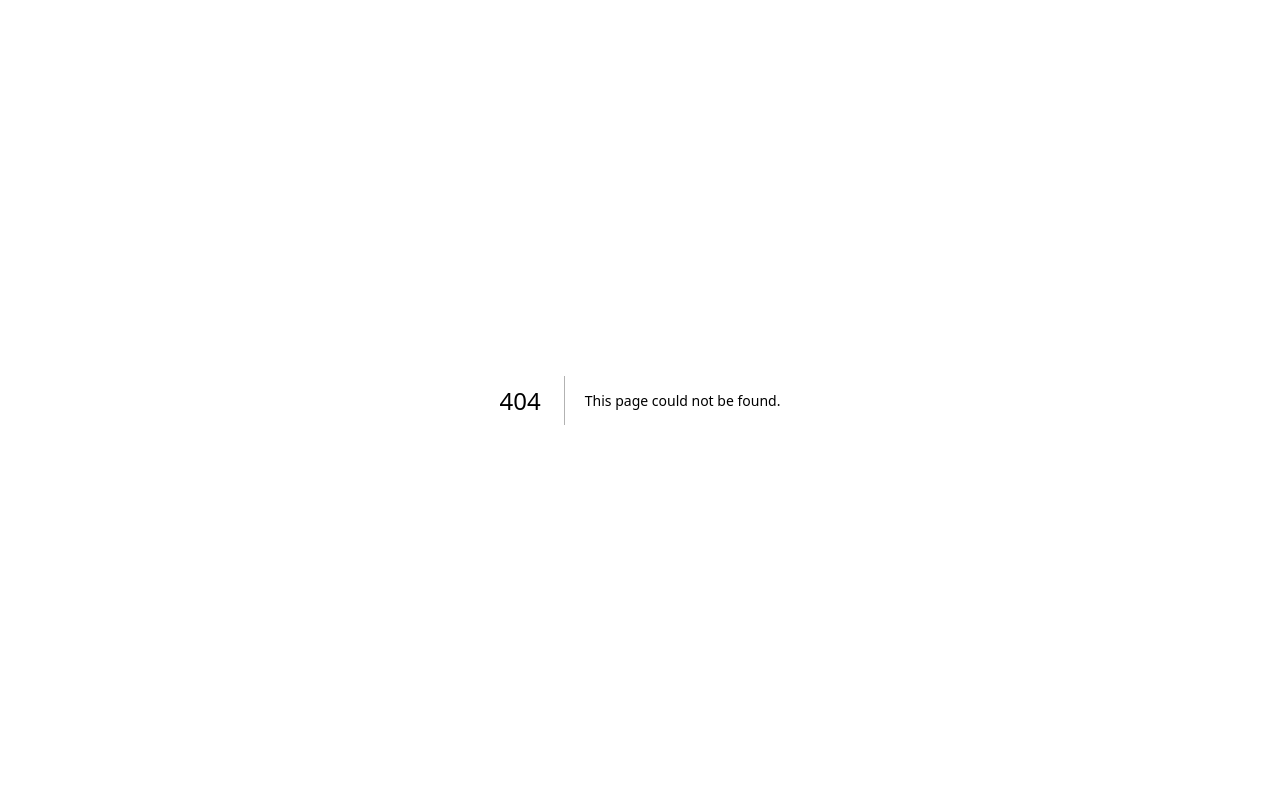
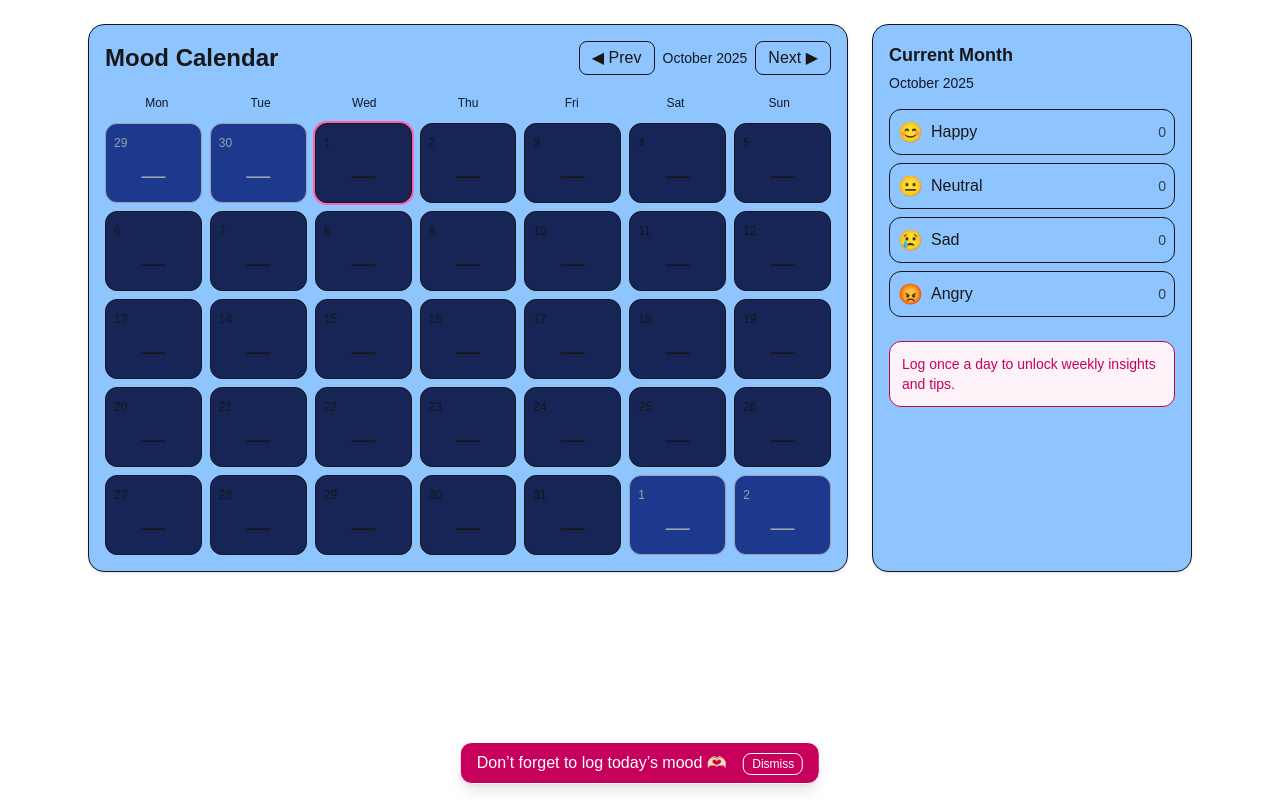
Before and after one commit to wahabahmed25/trance4mation-temp, a Next.js app: page /mood-calendar in a window 1280 px wide. Before the commit this address had no page. Built offline with nearby package versions, Linux system fonts and the light colour scheme.

Commit message:
mood: scaffold page + static UI (grid, picker, summary, toast)

```diff
--- /dev/null
+++ b/src/app/mood-calendar/page.tsx
@@ -0,0 +1,7 @@
+import MoodCalendarView from "@/features/mood-calendar/MoodCalendarView";
+
+export const metadata = { title: "Mood Calendar | Play to Heal" };
+
+export default function MoodCalendarPage() {
+  return <MoodCalendarView />;
+}
--- /dev/null
+++ b/src/features/mood-calendar/MoodCalendarView.tsx
@@ -0,0 +1,88 @@
+"use client";
+
+import { useState } from "react";
+import { CalendarGrid } from "./components/CalendarGrid";
+import { SummarySidebar } from "./components/SummarySidebar";
+import { MoodPicker } from "./components/MoodPicker";
+import { ReminderToast } from "./components/ReminderToast";
+import { addDays, startOfMonth, endOfMonth, startOfWeek, endOfWeek } from "./utils/date";
+import type { MoodDay, MoodType } from "./types";
+
+const INITIAL_MOODS: Record<string, MoodType | null> = {};
+// key = "YYYY-MM-DD", value = mood emoji key (e.g., "happy") or null
+
+export default function MoodCalendarView() {
+  const [selectedDate, setSelectedDate] = useState<Date>(new Date());
+  const [moodsByDay, setMoodsByDay] = useState<Record<string, MoodType | null>>(INITIAL_MOODS);
+  const [pickerFor, setPickerFor] = useState<string | null>(null); // date key
+
+  // Construct visible days (full weeks covering the month)
+  const monthStart = startOfMonth(selectedDate);
+  const monthEnd = endOfMonth(selectedDate);
+  const gridStart = startOfWeek(monthStart);
+  const gridEnd = endOfWeek(monthEnd);
+
+  const days: MoodDay[] = [];
+  for (let d = gridStart; d <= gridEnd; d = addDays(d, 1)) {
+    const key = d.toISOString().slice(0, 10);
+    days.push({
+      date: d,
+      key,
+      mood: moodsByDay[key] ?? null,
+      isCurrentMonth: d.getMonth() === selectedDate.getMonth(),
+      isToday: key === new Date().toISOString().slice(0,10),
+    });
+  }
+
+  function setMood(dateKey: string, mood: MoodType) {
+    setMoodsByDay(prev => ({ ...prev, [dateKey]: mood }));
+    setPickerFor(null);
+  }
+// line 44 -> change main calendar bar color
+// line 72 -> change sidebar color
+  return (
+    <main className="mx-auto grid max-w-6xl grid-cols-1 gap-6 p-6 md:grid-cols-[1fr_320px]">
+      <section className="rounded-2xl border bg-blue-300 p-4 shadow-sm">
+        <header className="mb-4 flex items-center justify-between">
+          <h1 className="text-2xl font-semibold">Mood Calendar</h1>
+          <div className="flex items-center gap-2">
+            <button
+              className="rounded-lg border px-3 py-1 hover:bg-gray-50"
+              onClick={() => setSelectedDate(addDays(startOfMonth(selectedDate), -1))}
+            >
+              ◀ Prev
+            </button>
+            <div className="text-sm text-gray-900">
+              {selectedDate.toLocaleString(undefined, { month: "long", year: "numeric" })}
+            </div>
+            <button
+              className="rounded-lg border px-3 py-1 hover:bg-gray-50"
+              onClick={() => setSelectedDate(addDays(endOfMonth(selectedDate), 1))}
+            >
+              Next ▶
+            </button>
+          </div>
+        </header>
+
+        <CalendarGrid
+          days={days}
+          onPick={(dateKey) => setPickerFor(dateKey)}
+        />
+      </section>
+
+      <aside className="rounded-2xl border bg-blue-300 p-4 shadow-sm">
+        <SummarySidebar moodsByDay={moodsByDay} monthDate={selectedDate} />
+      </aside>
+
+      <ReminderToast />
+
+      {pickerFor && (
+        <MoodPicker
+          dateKey={pickerFor}
+          onSelect={(m) => setMood(pickerFor, m)}
+          onClose={() => setPickerFor(null)}
+        />
+      )}
+    </main>
+  );
+}
--- /dev/null
+++ b/src/features/mood-calendar/components/CalendarGrid.tsx
@@ -0,0 +1,46 @@
+"use client";
+import type { MoodDay } from "../types";
+
+const MOOD_EMOJIS: Record<string, string> = {
+  happy: "😊",
+  neutral: "😐",
+  sad: "😢",
+  angry: "😡",
+};
+
+export function CalendarGrid({
+  days,
+  onPick,
+}: {
+  days: MoodDay[];
+  onPick: (dateKey: string) => void;
+}) {
+  const WEEKDAYS = ["Mon","Tue","Wed","Thu","Fri","Sat","Sun"];
+
+  return (
+    <div>
+      <div className="mb-2 grid grid-cols-7 text-center text-xs text-gray-900">
+        {WEEKDAYS.map((w) => <div key={w} className="py-1">{w}</div>)}
+      </div>
+      <div className="grid grid-cols-7 gap-2">
+        {days.map((d) => (
+          <button
+            key={d.key}
+            onClick={() => onPick(d.key)}
+            className={[
+              "h-20 rounded-xl border p-2 text-left transition",
+              d.isCurrentMonth ? "bg-blue-950" : "bg-blue-900 text-gray-400",
+              d.isToday ? "ring-2 ring-pink-400" : "",
+              "hover:bg-gray-100"
+            ].join(" ")}
+          >
+            <div className="text-xs">{d.date.getDate()}</div>
+            <div className="mt-2 text-center text-2xl">
+              {d.mood ? MOOD_EMOJIS[d.mood] : "—"}
+            </div>
+          </button>
+        ))}
+      </div>
+    </div>
+  );
+}
--- /dev/null
+++ b/src/features/mood-calendar/components/MoodPicker.tsx
@@ -0,0 +1,42 @@
+"use client";
+import type { MoodType } from "../types";
+
+const MOODS: { key: MoodType; label: string; emoji: string }[] = [
+  { key: "happy",   label: "Happy",   emoji: "😊" },
+  { key: "neutral", label: "Okay",    emoji: "😐" },
+  { key: "sad",     label: "Down",    emoji: "😢" },
+  { key: "angry",   label: "Frustrated", emoji: "😡" },
+];
+
+export function MoodPicker({
+  dateKey,
+  onSelect,
+  onClose
+}: {
+  dateKey: string;
+  onSelect: (mood: MoodType) => void;
+  onClose: () => void;
+}) { //line 22 log mood bar customization
+  return (
+    <div className="fixed inset-0 z-40 flex items-center justify-center bg-black/40 p-4">
+      <div className="w-full max-w-sm rounded-2xl border bg-blue-400 p-4 shadow-lg">
+        <div className="mb-3 flex items-center justify-between">
+          <h3 className="text-lg font-semibold">Log mood – {dateKey}</h3>
+          <button className="rounded-lg px-2 py-1 text-sm hover:bg-gray-100" onClick={onClose}>✕</button>
+        </div>
+        <div className="grid grid-cols-2 gap-2">
+          {MOODS.map((m) => (
+            <button
+              key={m.key}
+              onClick={() => onSelect(m.key)}
+              className="flex items-center justify-between rounded-xl border px-3 py-2 hover:bg-white"
+            >
+              <span>{m.label}</span>
+              <span className="text-2xl">{m.emoji}</span>
+            </button>
+          ))}
+        </div>
+      </div>
+    </div>
+  );
+}
--- /dev/null
+++ b/src/features/mood-calendar/components/ReminderToast.tsx
@@ -0,0 +1,25 @@
+"use client";
+import { useEffect, useState } from "react";
+
+export function ReminderToast() {
+  const [show, setShow] = useState(false);
+  useEffect(() => {
+    const t = setTimeout(() => setShow(true), 1200);
+    return () => clearTimeout(t);
+  }, []);
+  if (!show) return null;
+// line 14 -> reminder box
+  return (
+    <div className="fixed bottom-4 left-1/2 z-30 -translate-x-1/2">
+      <div className="rounded-xl border bg-pink-700 text-white px-4 py-2 shadow-lg">
+        <span className="text-s">Don’t forget to log today’s mood 🫶🏻 </span>
+        <button
+          className="ml-3 rounded-lg border px-2 py-0.5 text-xs hover:bg-gray-50"
+          onClick={() => setShow(false)}
+        >
+          Dismiss
+        </button>
+      </div>
+    </div>
+  );
+}
--- /dev/null
+++ b/src/features/mood-calendar/components/SummarySidebar.tsx
@@ -0,0 +1,48 @@
+"use client";
+import type { MoodType } from "../types";
+
+const EMOJI: Record<MoodType, string> = {
+  happy: "😊", neutral: "😐", sad: "😢", angry: "😡"
+};
+
+export function SummarySidebar({
+  moodsByDay,
+  monthDate
+}: {
+  moodsByDay: Record<string, MoodType | null>;
+  monthDate: Date;
+}) {
+  const keys = Object.keys(moodsByDay).filter(k => k.startsWith(
+    `${monthDate.getFullYear()}-${String(monthDate.getMonth()+1).padStart(2,"0")}-`
+  ));
+  const counts: Record<MoodType, number> = { happy:0, neutral:0, sad:0, angry:0 };
+  keys.forEach(k => { const m = moodsByDay[k]; if (m) counts[m]++; });
+
+  return (
+    <div>
+      <h3 className="text-lg font-semibold text-pink-white">Current Month</h3>
+      <p className="mt-1 text-sm text-gray-900">
+        {monthDate.toLocaleString(undefined, { month: "long", year: "numeric" })}
+      </p>
+
+      <div className="mt-4 space-y-2">
+        {Object.entries(counts).map(([mood, n]) => (
+          <div key={mood} className="flex items-center justify-between rounded-xl border p-2 text-white-950">
+            <span className="flex items-center gap-2 capitalize">
+              <span className="text-xl">{EMOJI[mood as keyof typeof EMOJI]}</span>
+              {mood}
+            </span>
+            <span className="text-sm text-gray-700">{n}</span>
+          </div>
+        ))}
+      </div>
+
+      <div className="mt-6 rounded-xl border bg-pink-50 p-3 text-sm text-pink-700">
+        Log once a day to unlock weekly insights and tips.
+      </div>
+    </div>
+  );
+
+}
+
+// line 40 -> box of comment in the sidebar
--- /dev/null
+++ b/src/features/mood-calendar/types.ts
@@ -0,0 +1,9 @@
+export type MoodType = "happy" | "neutral" | "sad" | "angry";
+
+export type MoodDay = {
+  key: string;         // "YYYY-MM-DD"
+  date: Date;
+  mood: MoodType | null;
+  isCurrentMonth: boolean;
+  isToday: boolean;
+};
--- /dev/null
+++ b/src/features/mood-calendar/utils/date.ts
@@ -0,0 +1,23 @@
+export function startOfMonth(d: Date) {
+    return new Date(d.getFullYear(), d.getMonth(), 1);
+  }
+  export function endOfMonth(d: Date) {
+    return new Date(d.getFullYear(), d.getMonth() + 1, 0);
+  }
+  export function startOfWeek(d: Date) {
+    const day = new Date(d);
+    const offset = (day.getDay() + 6) % 7; // Monday=0, adjust if you want Sunday=0
+    day.setDate(day.getDate() - offset);
+    day.setHours(0,0,0,0);
+    return day;
+  }
+  export function endOfWeek(d: Date) {
+    const day = startOfWeek(d);
+    day.setDate(day.getDate() + 6);
+    return day;
+  }
+  export function addDays(d: Date, n: number) {
+    const x = new Date(d);
+    x.setDate(x.getDate() + n);
+    return x;
+  }
```
